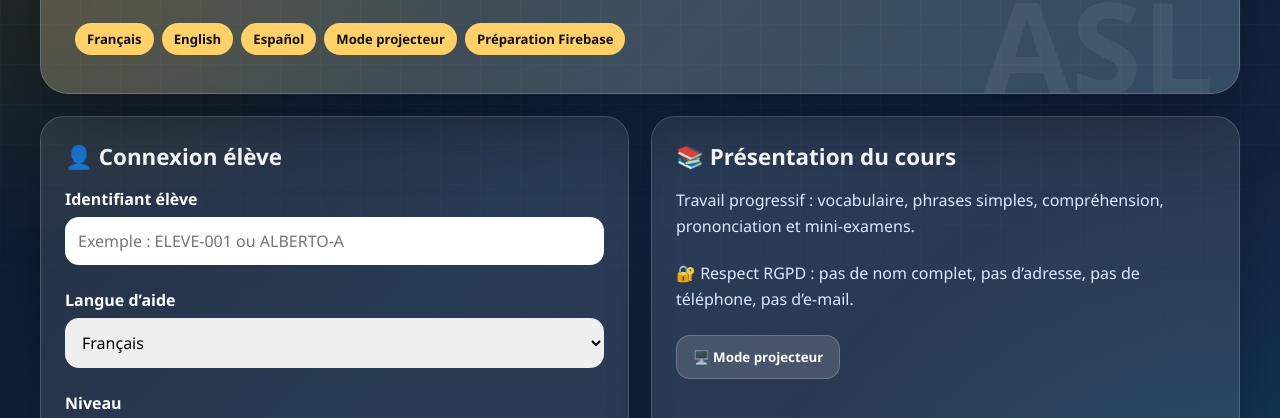
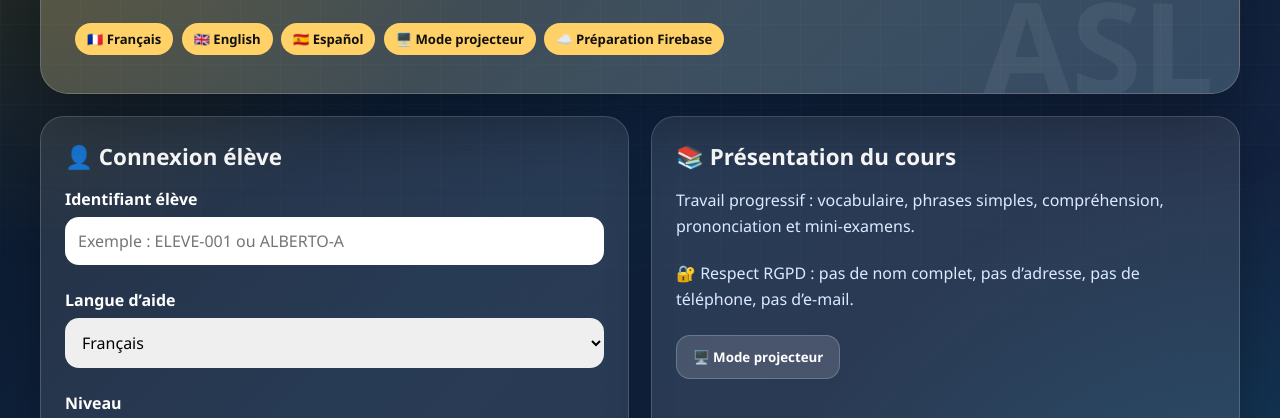
Before and after one commit to grial71/french-learning-live-app, a plain HTML site: page index.html in a window 1280 px wide. Shown: the part 336-754 px from the top of the page. Drawn offline with Linux system fonts and the light colour scheme.

Commit message:
Activation boutons langues projecteur firebase

```diff
--- a/index.html
+++ b/index.html
@@ -308,11 +308,11 @@
         exercices visuels, mini-examens, scores, progression et futur suivi en direct pour Stalina.
       </p>
       <br>
-      <span class="tag">Français</span>
-      <span class="tag">English</span>
-      <span class="tag">Español</span>
-      <span class="tag">Mode projecteur</span>
-      <span class="tag">Préparation Firebase</span>
+     <button class="tag" onclick="setLanguage('fr')">🇫🇷 Français</button>
+<button class="tag" onclick="setLanguage('en')">🇬🇧 English</button>
+<button class="tag" onclick="setLanguage('es')">🇪🇸 Español</button>
+<button class="tag" onclick="projectorMode()">🖥️ Mode projecteur</button>
+<button class="tag" onclick="showFirebaseInfo()">☁️ Préparation Firebase</button>
     </section>
 
     <section id="studentSection" class="grid">
@@ -542,6 +542,25 @@
       results.push(record);
       localStorage.setItem("aslFrenchResults", JSON.stringify(results));
 
+function setLanguage(lang) {
+  document.getElementById("language").value = lang;
+  document.getElementById("introText").innerText = translations[lang];
+
+  const messages = {
+    fr: "Langue d’aide activée : Français",
+    en: "Help language activated: English",
+    es: "Idioma de ayuda activado: Español"
+  };
+
+  alert(messages[lang]);
+}
+
+function showFirebaseInfo() {
+  alert(
+    "Préparation Firebase : cette future étape permettra à Stalina de voir les élèves connectés, les résultats en direct et les statistiques depuis son espace professeure."
+  );
+}
+
       loadResults();
     }
 
```
